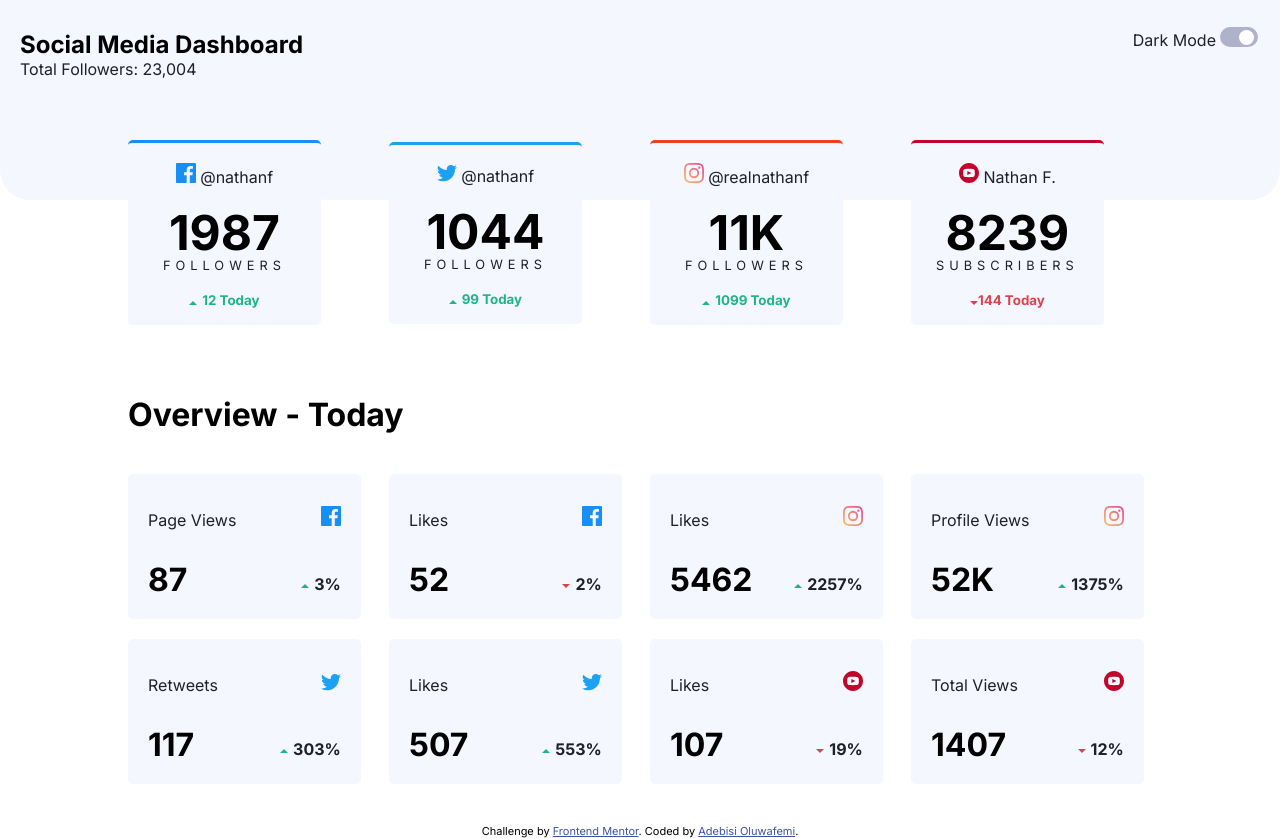
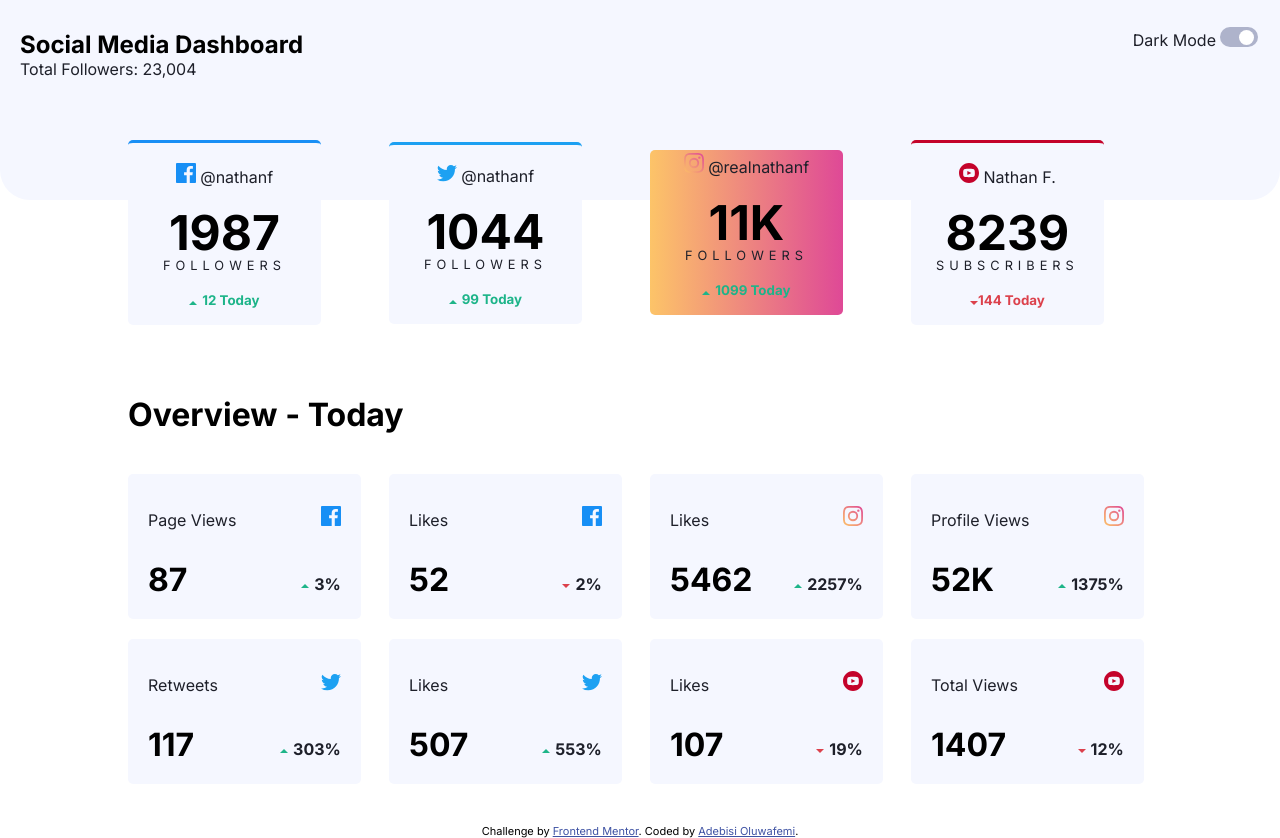
Before and after one commit to Albusflames/theme-changer, a plain HTML site: page index.html in a window 1280 px wide. Drawn offline with Linux system fonts and the light colour scheme.

Commit message:
updating styles

```diff
--- a/styles.css
+++ b/styles.css
@@ -102,7 +102,15 @@ main > p {
   border-top: 3px solid hsl(203, 89%, 53%);
 }
 .media section:nth-child(3) {
-  border-top: 3px solid hsl(9, 86%, 53%);
+  /* border-top: 3px solid hsl(9, 86%, 53%); */
+  padding-top: 3px;
+  box-sizing: border-box;
+  border: 0px;
+  background: linear-gradient(to right, hsl(37, 97%, 70%), hsl(329, 70%, 58%));
+}
+.media section:nth-child(3) section {
+  border: 0px;
+  width: 100%;
 }
 .media section:nth-child(4) {
   border-top: 3px solid hsl(348, 97%, 39%);
```
